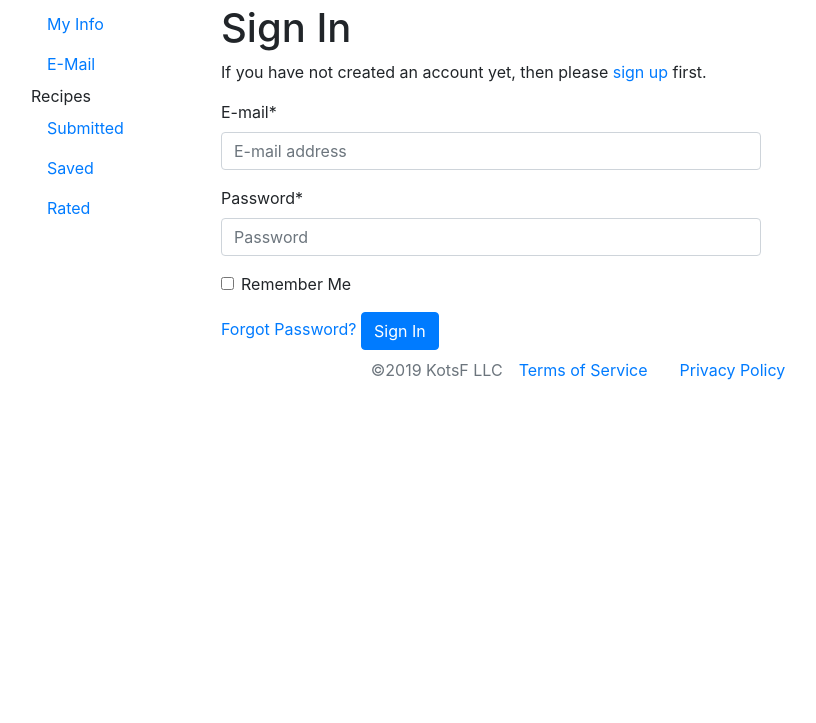
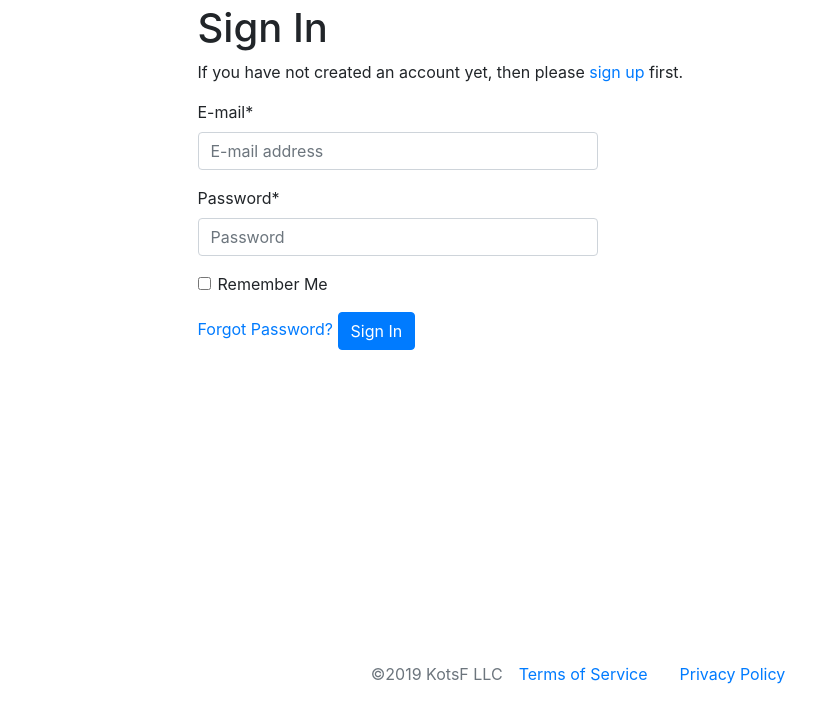
Before and after one commit to ggetzie/nnr, a Django app: page /accounts/login/ in a window 1280 px wide. Shown: the part 56-779 px from the top of the page, without its empty margins (54-870 px from the left). Run offline with Django 3.2, Linux system fonts and the light colour scheme; some libraries are stand-ins or nearby versions.

Commit message:
template updates

```diff
--- a/main/models.py
+++ b/main/models.py
@@ -14,7 +14,7 @@
 
 def next_year():
     today = datetime.date.today()
-    return today + relativedelta(years=1)
+    return today + relativedelta(years=+1)
 
 def get_basic_plan():
     plan, created =  PaymentPlan.objects.get_or_create(name_slug="basic",
--- a/nnr/static/css/project.css
+++ b/nnr/static/css/project.css
@@ -59,3 +59,7 @@
   border-radius: 5px;
   width: 550px;
 }
+
+.login {
+  max-width: 400px;
+}
--- a/nnr/templates/account/login.html
+++ b/nnr/templates/account/login.html
@@ -1,4 +1,4 @@
-{% extends "account/base.html" %}
+{% extends "base.html" %}
 
 {% load i18n %}
 {% load account socialaccount %}
@@ -6,8 +6,8 @@
 
 {% block head_title %}{% trans "Sign In" %}{% endblock %}
 
-{% block inner %}
-
+{% block content %}
+<div class="main-content">
   <h1>{% trans "Sign In" %}</h1>
 
   {% get_providers as socialaccount_providers %}
@@ -43,5 +43,6 @@
     <a class="button secondaryAction" href="{% url 'account_reset_password' %}">{% trans "Forgot Password?" %}</a>
     <button class="primaryAction btn btn-primary" type="submit">{% trans "Sign In" %}</button>
   </form>
+</div>
 
 {% endblock %}
--- a/nnr/templates/account/signup.html
+++ b/nnr/templates/account/signup.html
@@ -8,9 +8,7 @@
 {% block content %}
 <div class="main-content">
   <h1>{% trans "Sign Up" %}</h1>
-
   <p>{% blocktrans %}Already have an account? Then please <a href="{{ login_url }}">sign in</a>.{% endblocktrans %}</p>
-
   {% crispy form %}
 </div>
 {% endblock %}
```
Also changed, not shown: nnr/templates/account/logout.html (+4 -4 lines). Lines whose indentation alone changed are shown as unchanged.
